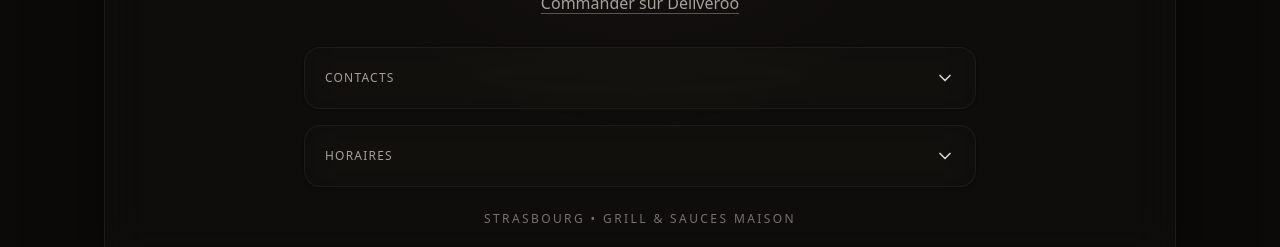
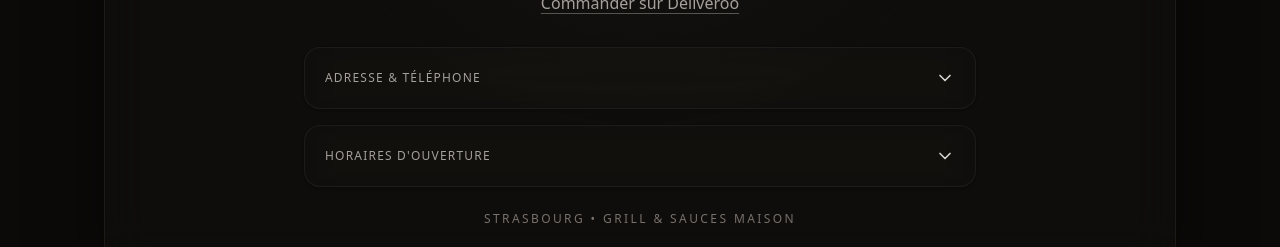
Before and after one commit to rbeness67/funda-menu, a React (Vite) app: page / in a window 1280 px wide. Shown: the part 534-781 px from the top of the page. Built offline with nearby package versions, Linux system fonts and the light colour scheme.

Commit message:
Modif Home Page

```diff
--- a/src/App.tsx
+++ b/src/App.tsx
@@ -28,8 +28,8 @@ function Home() {
   const [openHours, setOpenHours] = useState(false);
 
   return (
-    <div className="min-h-[90dvh] bg-stone-950 text-stone-50">
-      <div className="mx-auto w-full max-w-6xl px-5 pb-10 pt-5 md:px-10 md:pb-14 md:pt-8">
+      <div className="min-h-[90dvh] md:min-h-[100dvh] bg-stone-950 text-stone-50">
+        <div className="mx-auto w-full max-w-6xl px-5 pb-10 pt-5 md:px-10 md:pb-14 md:pt-8">
         <header
           className="
             relative overflow-hidden rounded-3xl
@@ -99,7 +99,7 @@ function Home() {
                 >
                   <div>
                     <div className="text-xs uppercase tracking-widest text-stone-400">
-                      Contacts
+                      Adresse & Téléphone
                     </div>
                   </div>
 
@@ -150,7 +150,7 @@ function Home() {
                 >
                   <div>
                     <div className="text-xs uppercase tracking-widest text-stone-400">
-                      Horaires
+                      Horaires d'ouverture
                     </div>
                   </div>
 
```
